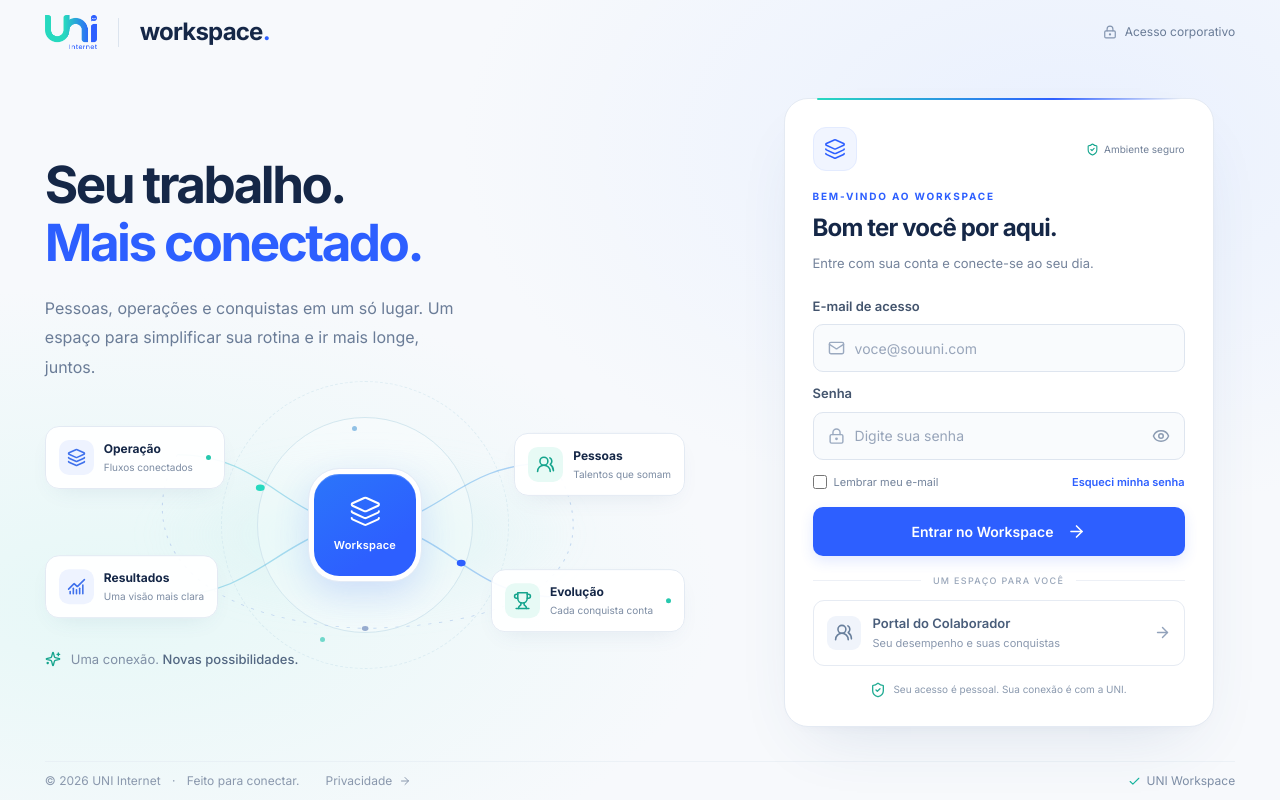
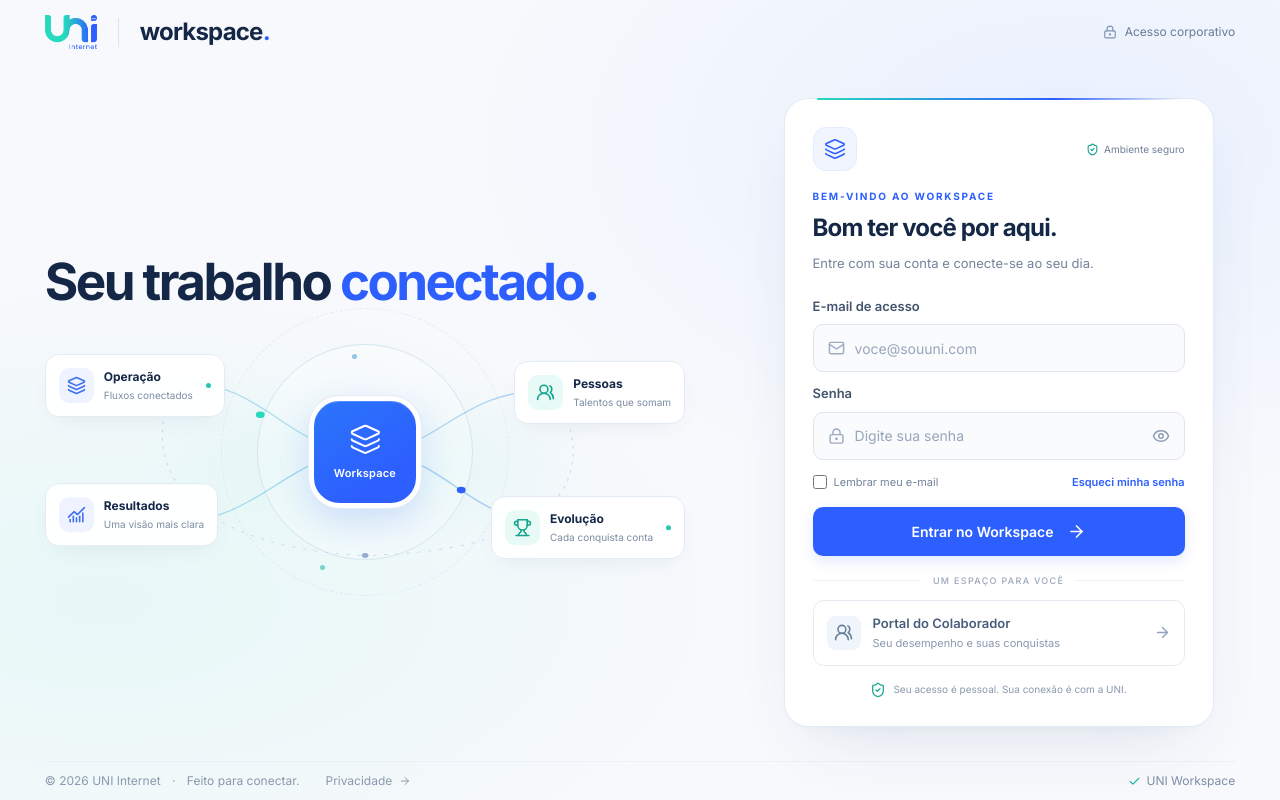
Before and after one commit to paulo-ope/Gamificacao-UNI-OPR, a Next.js app in the folder frontend/: page / in a window 1280 px wide. Built offline with nearby package versions, Linux system fonts and the light colour scheme; no server answers.

Commit message:
feat(login): título 'Seu trabalho conectado.' e remove parágrafo e rodapé
Co-Authored-By: Claude Sonnet 5.5 <noreply@anthropic.com>

```diff
--- a/frontend/components/workspace/workspace-login.tsx
+++ b/frontend/components/workspace/workspace-login.tsx
@@ -13,7 +13,6 @@ import {
   LockKeyhole,
   Mail,
   ShieldCheck,
-  Sparkles,
   Trophy,
   UsersRound,
   X,
@@ -133,7 +132,6 @@ export function WorkspaceLogin({
   onLogin,
   title,
   subtitle,
-  description,
   helperText,
   variant = "workspace",
   showPortalLink = false,
@@ -212,23 +210,9 @@ export function WorkspaceLogin({
           aria-labelledby="uni-access-intro-title"
         >
           <h2 id="uni-access-intro-title">
-            Seu trabalho.
-            <br />
-            <span>Mais conectado.</span>
+            Seu trabalho <span>conectado.</span>
           </h2>
-          <p className="uni-access-intro-description">
-            {description ??
-              "Pessoas, operações e conquistas em um só lugar. Um espaço para simplificar sua rotina e ir mais longe, juntos."}
-          </p>
           <WorkspaceConnections />
-          <div className="uni-access-intro-footnote">
-            <span className="uni-access-sparkle">
-              <Sparkles size={16} aria-hidden="true" />
-            </span>
-            <p>
-              Uma conexão. <strong>Novas possibilidades.</strong>
-            </p>
-          </div>
         </section>
         <section
           className="uni-access-card"
```
